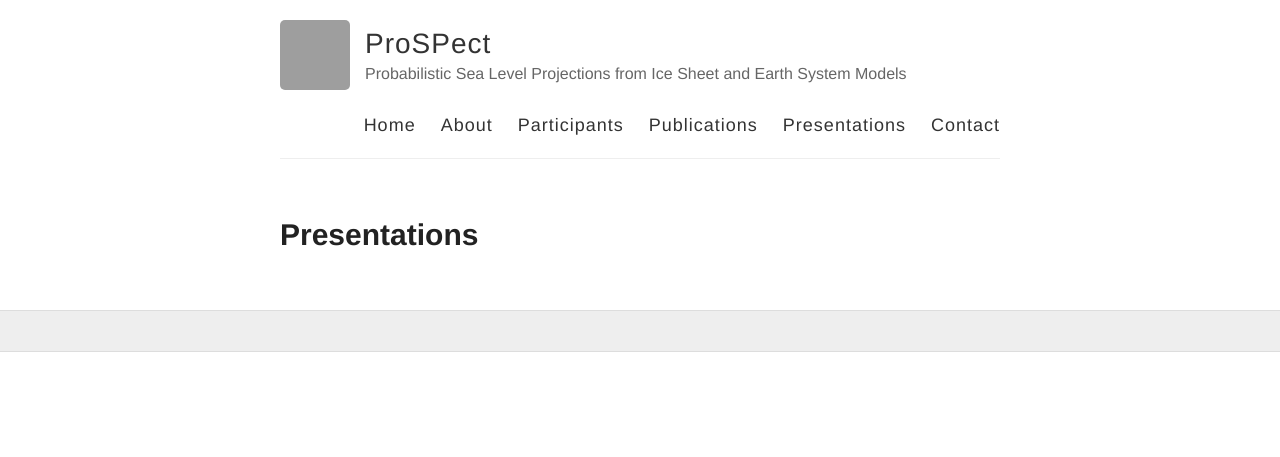
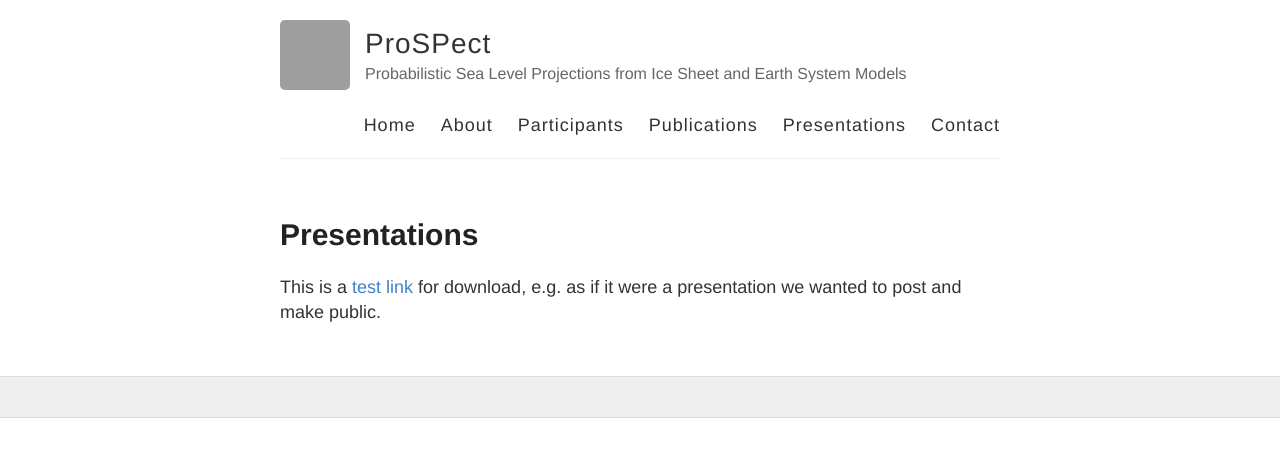
Before and after one commit to SLE-E3SM/SLE-E3SM.github.io, a Jekyll site: the page built from presentations.md, in a window 1280 px wide. Shown: the top 457 px of the page. Built offline with Jekyll 4.4.1, drawn with Linux system fonts in a browser that asks for light colours; grey boxes are pictures that could not be loaded.

Commit message:
Update presentations.md

```diff
--- a/presentations.md
+++ b/presentations.md
@@ -3,3 +3,5 @@ layout: page
 title: Presentations
 permalink: /presentations/
 ---
+
+This is a [test link](https://drive.google.com/open?id=1Aa5rWq8U8Xyof3QCovV9lklGBX_UTtc_M_AyfHN-sBc) for download, e.g. as if it were a presentation we wanted to post and make public.
```
